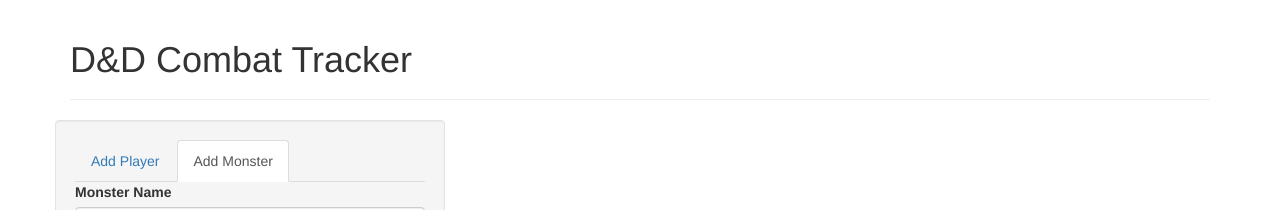
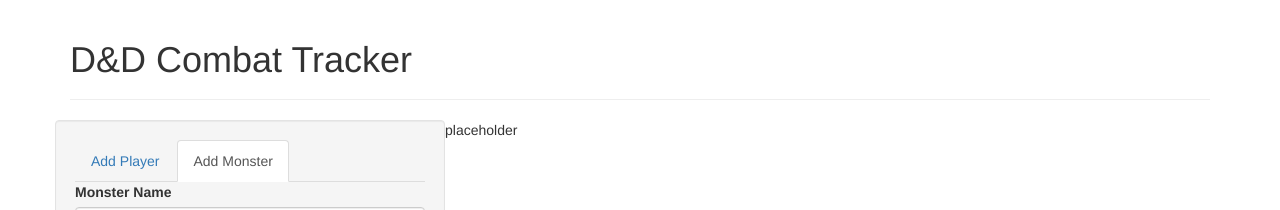
Before and after one commit to CharmedSatyr/dnd_combat_tracker, a React (Create React App) app: page / in a window 1280 px wide. Shown: the top 210 px of the page. Built offline with nearby package versions, Linux system fonts and the light colour scheme.

Commit message:
Rename Conditions component to Combat for clarity

```diff
--- a/src/components/App.js
+++ b/src/components/App.js
@@ -2,6 +2,7 @@ import React from 'react'
 import Initiative from './Initiative/'
 import AddCreature from './AddCreature/'
 import Experience from './Experience/'
+import Combat from './Combat'
 
 import { Grid, PageHeader, Row } from 'react-bootstrap'
 
@@ -12,6 +13,7 @@ const App = () => (
       <AddCreature />
       <Initiative />
       <Experience />
+      <Combat />
     </Row>
   </Grid>
 )
--- a/src/components/Combat/index.js
+++ b/src/components/Combat/index.js
@@ -1,9 +1,9 @@
 import React from 'react'
 import { connect } from 'react-redux'
 
-const Conditions = () => <div>placeholder</div>
+const Combat = () => <div>placeholder</div>
 
-export default Conditions
+export default Combat
 
 /* Blinded
  * Charmed
```
